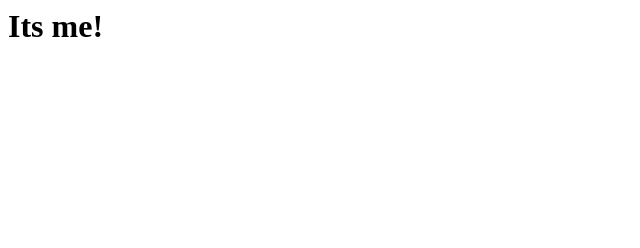
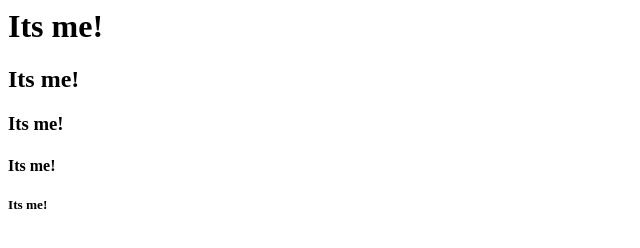
Before and after one commit to trqr/CVCEFIM, a plain HTML site: page index.html in a window 1280 px wide. Shown: the whole page, without its empty margins (0-640 px from the left). Drawn offline with Linux system fonts and the light colour scheme.

Commit message:
Update index.html

```diff
--- a/index.html
+++ b/index.html
@@ -1 +1,5 @@
 <h1>Its me!</h1>
+<h2>Its me!</h2>
+<h3>Its me!</h3>
+<h4>Its me!</h4>
+<h5>Its me!</h5>
```
